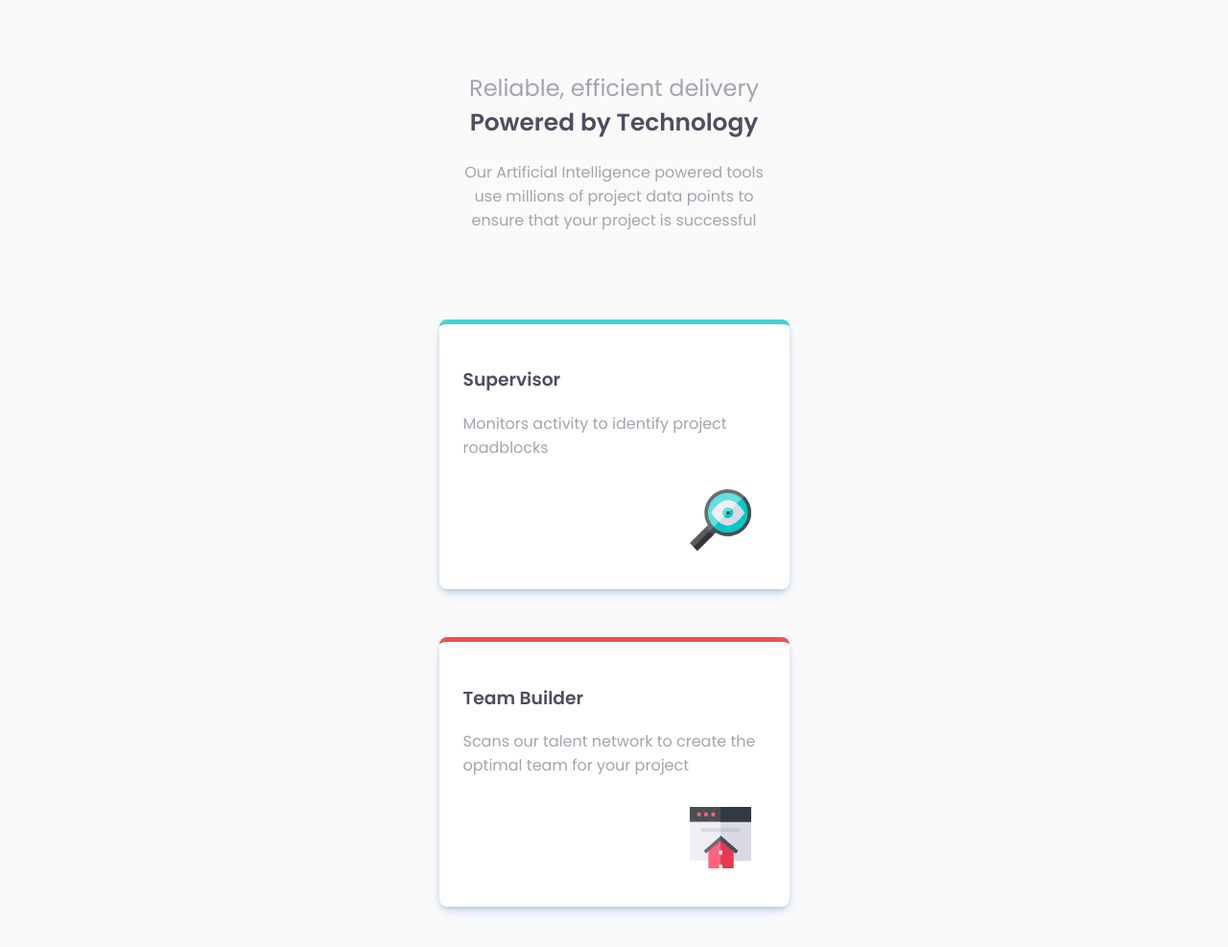
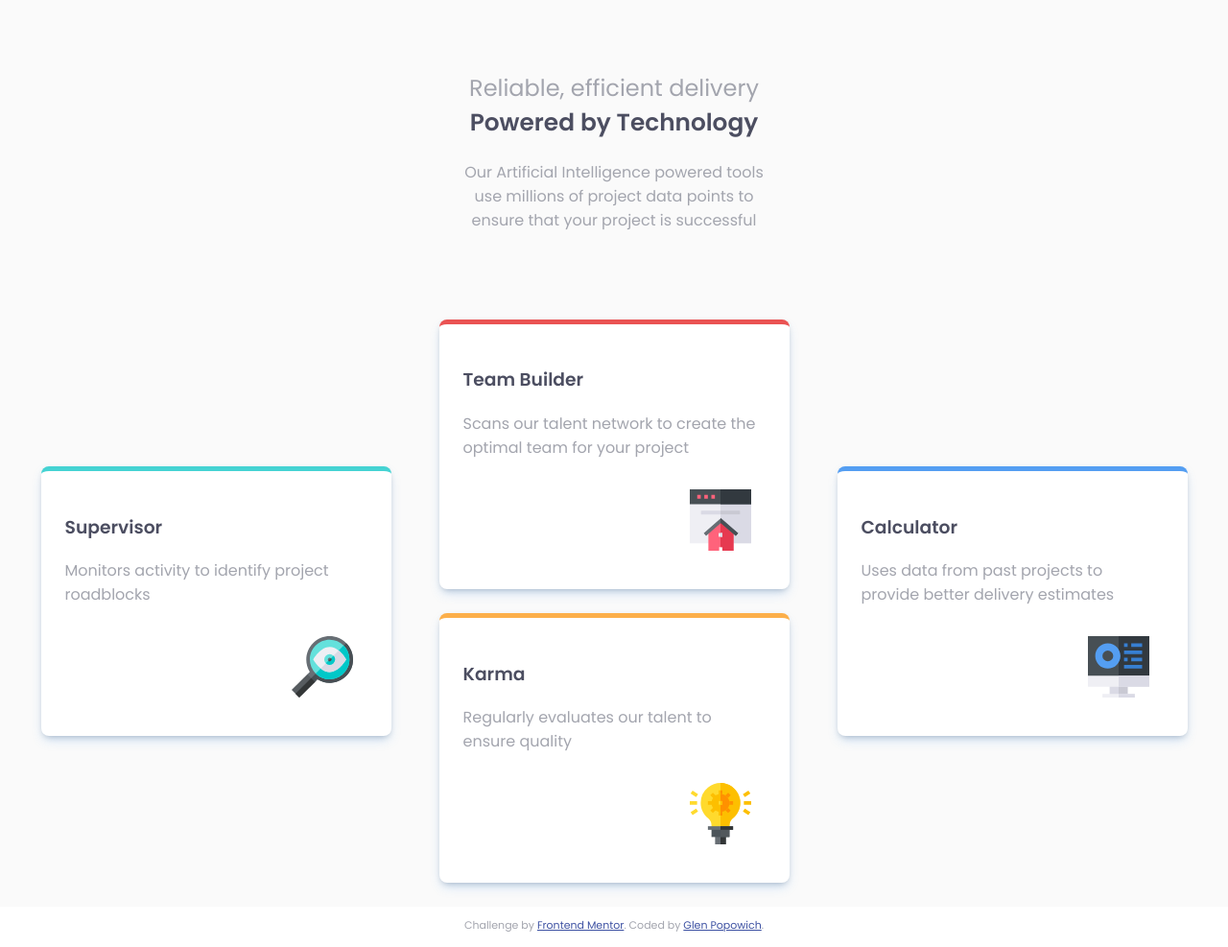
Before and after one commit to electricman07/four-card-feature-section, a plain HTML site: page index.html in a window 1280 px wide. Shown: the top 987 px of the page at 96% size. Drawn offline with Linux system fonts and the light colour scheme.

Commit message:
modified for large screen layout

```diff
--- a/index.html
+++ b/index.html
@@ -20,23 +20,23 @@
       <p>Our Artificial Intelligence powered tools use millions of project data points
   to ensure that your project is successful</p>
     </div>
-
+    <div class="outer">
+    <div class="outer1">
     <div class="card card1">
       <h3>Supervisor</h3>
       <p>Monitors activity to identify project roadblocks</p>
       <div class="img-icon">
         <img src="./images/icon-supervisor.svg" alt="">
       </div>
-
     </div>
-
+    </div>
+    <div class="outer2">
     <div class="card card2">
       <h3>Team Builder</h3>
       <p>Scans our talent network to create the optimal team for your project</p>
       <div class="img-icon">
         <img src="./images/icon-team-builder.svg" alt="">
       </div>
-
     </div>
 
     <div class="card card3">
@@ -45,32 +45,20 @@
       <div class="img-icon">
         <img src="./images/icon-karma.svg" alt="">
       </div>
-
+    </div>
     </div>
 
+    <div class="outer3">
     <div class="card card4">
       <h3>Calculator</h3>
       <p>Uses data from past projects to provide better delivery estimates</p>
       <div class="img-icon">
         <img src="./images/icon-calculator.svg" alt="">
       </div>
-
     </div>
-
-
-
-
+    </div>
+    </div>
   </div>
-
-
-
-
-
-
-
-
-
-
 
   <footer>
     <p class="attribution">
--- a/styles.css
+++ b/styles.css
@@ -1,18 +1,3 @@
-/*
- Primary
-
-- Red: hsl(0, 78%, 62%)
-- Cyan: hsl(180, 62%, 55%)
-- Orange: hsl(34, 97%, 64%)
-- Blue: hsl(212, 86%, 64%)
-
-### Neutral
-
-- Very Dark Blue: hsl(234, 12%, 34%)
-- Grayish Blue: hsl(229, 6%, 66%)
-- Very Light Gray: hsl(0, 0%, 98%)
-97, 76, 76
-*/
 html,
 body {
   margin: 0;
@@ -23,6 +8,10 @@ body {
 body {
   font-family: "Poppins", sans-serif;
   font-size: 15;
+  display: flex;
+  flex-direction: column;
+  justify-content: center;
+  align-items: center;
 }
 
 h2,
@@ -48,6 +37,7 @@ p {
 
 .container {
   background-color: hsl(0, 0%, 98%);
+  width: 100vw;
   max-width: 1440px;
   display: flex;
   flex-direction: column;
@@ -102,3 +92,19 @@ p {
 .attribution a {
   color: hsl(228, 45%, 44%);
 }
+
+@media screen and (min-width: 1100px) {
+  .outer {
+    display: flex;
+    flex-wrap: no-wrap;
+  }
+  .outer1,
+  .outer3 {
+    display: flex;
+    flex-direction: column;
+    justify-content: center;
+  }
+  .outer2 {
+    flex-direction: column;
+  }
+}
```
